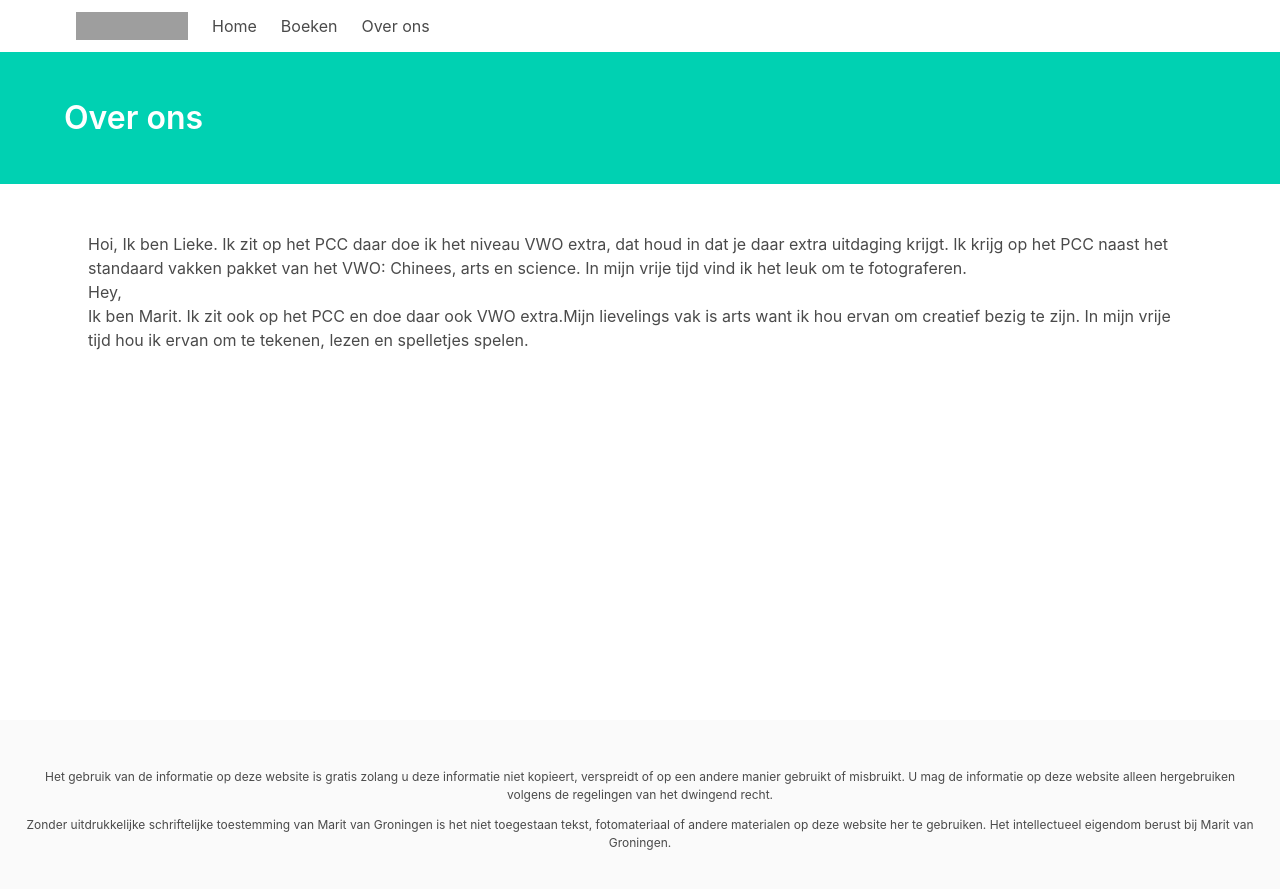
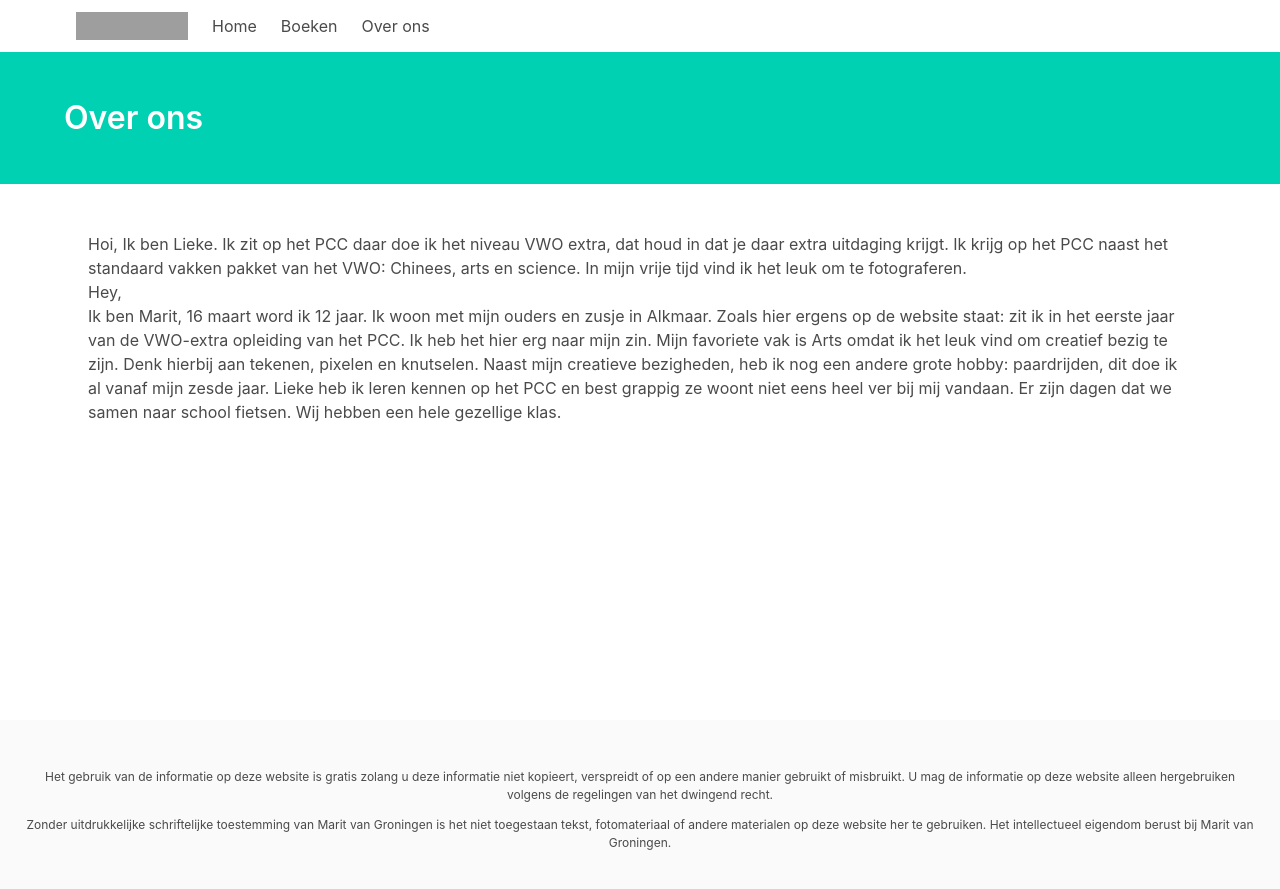
Before and after one commit to groninge01/marit, a Jekyll site: the page built from pages/over-ons.md, in a window 1280 px wide. Shown: the top 889 px of the page. Built offline with Jekyll 4.4.1, drawn with Linux system fonts in a browser that asks for light colours; nearby versions of some CDN libraries; a script that is not in the unit is left out; grey boxes are pictures that could not be loaded.

Commit message:
Update Page “over-ons”

```diff
--- a/pages/over-ons.md
+++ b/pages/over-ons.md
@@ -12,8 +12,6 @@ intro_paragraph: >-
   vakken pakket van het VWO: Chinees, arts en science. In mijn vrije tijd vind
   ik het leuk om te fotograferen.
 ---
-
-
 Hey,
 
-Ik ben Marit. Ik zit ook op het PCC en doe daar ook VWO extra.Mijn lievelings vak is arts want ik hou ervan om creatief bezig te zijn. In mijn vrije tijd hou ik ervan om te tekenen, lezen en spelletjes spelen.
+Ik ben Marit, 16 maart word ik 12 jaar. Ik woon met mijn ouders en zusje in Alkmaar. Zoals hier ergens op de website staat: zit ik in het eerste jaar van de VWO-extra opleiding van het PCC. Ik heb het hier erg naar mijn zin. Mijn favoriete vak is Arts omdat ik het leuk vind om creatief bezig te zijn. Denk hierbij aan tekenen, pixelen en knutselen. Naast mijn creatieve bezigheden, heb ik nog een andere grote hobby: paardrijden, dit doe ik al vanaf mijn zesde jaar. Lieke heb ik leren kennen op het PCC en best grappig ze woont niet eens heel ver bij mij vandaan. Er zijn dagen dat we samen naar school fietsen. Wij hebben een hele gezellige klas.
```
